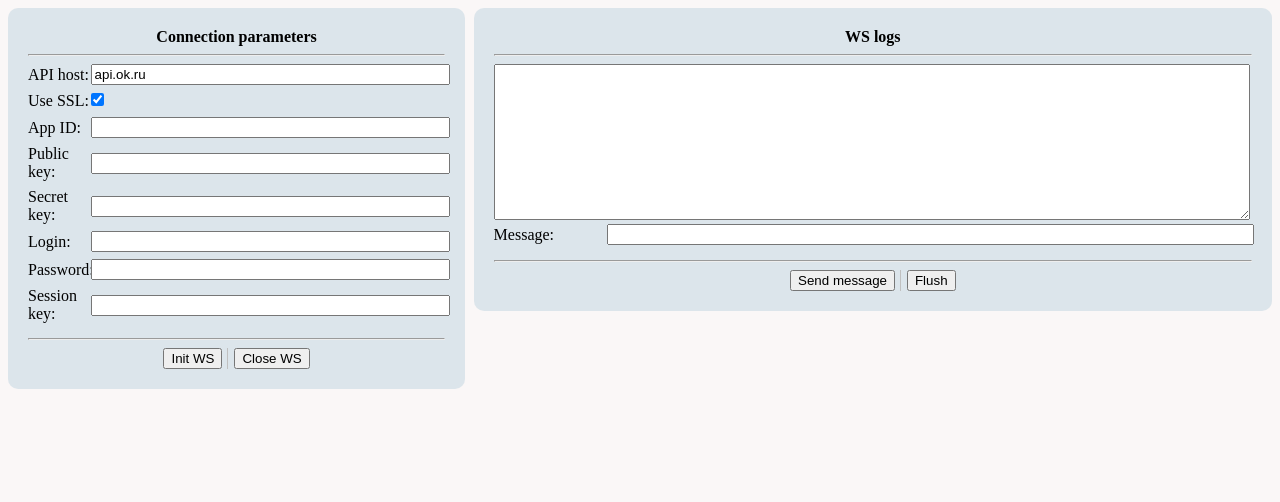
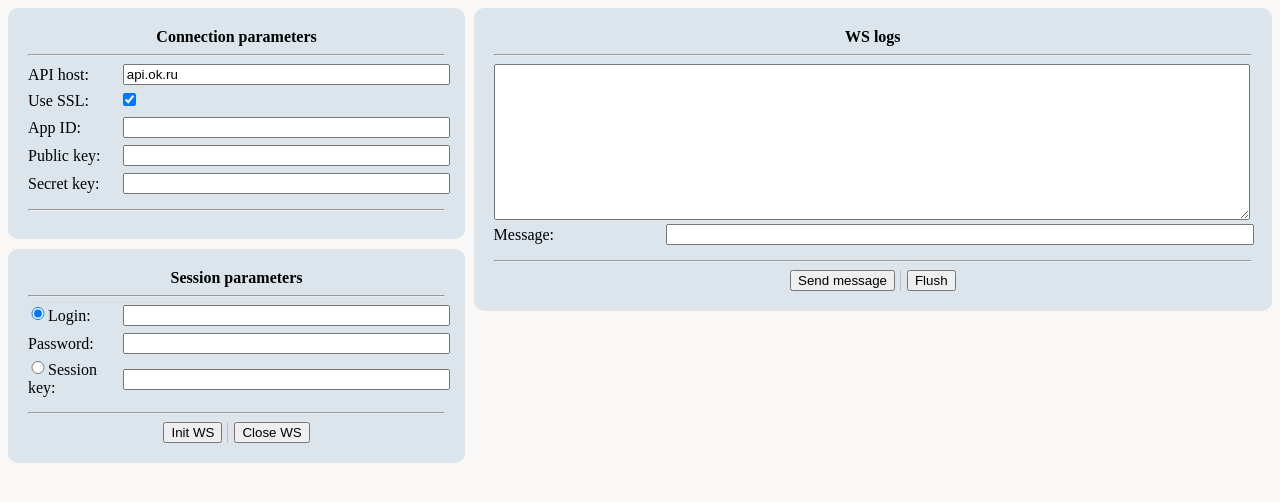
Before and after one commit to Artyomcool/ws-ok-api-testform, a plain HTML site: page index.html in a window 1280 px wide. Drawn offline with Linux system fonts and the light colour scheme.

Commit message:
session settings updated

```diff
--- a/css/main.css
+++ b/css/main.css
@@ -1,6 +1,10 @@
 .ws-params {
     float: left;
     width: 33%;
+}
+
+.session-params {
+    margin-top: 10px;
 }
 
 .ws-param {
@@ -10,7 +14,12 @@
 }
 
 .ws-param > .ws-param-title {
-    width: 15%;
+    width: 25%;
+}
+
+.radio {
+    width: 20px;
+    float: left;
 }
 
 .ws-param > .ws-param-value-field {
--- a/index.html
+++ b/index.html
@@ -52,36 +52,7 @@
                     <input id="secret-key">
                 </span>
             </div>
-            <div class="ws-param">
-                <span class="ws-param-title">
-                    Login:
-                </span>
-                <span class="ws-param-value-field">
-                    <input id="user-login">
-                </span>
-            </div>
-            <div class="ws-param">
-                <span class="ws-param-title">
-                    Password:
-                </span>
-                <span class="ws-param-value-field">
-                    <input id="user-password">
-                </span>
-            </div>
-            <div class="ws-param">
-                <span class="ws-param-title">
-                    Session key:
-                </span>
-                <span class="ws-param-value-field">
-                    <input id="session-key">
-                </span>
-            </div>
             <hr/>
-            <div class="actions">
-                <button type="submit" id="init-connection" onclick="initWs()">Init WS</button>
-                <span class="vr"></span>
-                <button type="submit" id="close-connection" onClick="closeConnect()">Close WS</button>
-            </div>
         </div>
 
         <div class="data-log island">
@@ -105,5 +76,40 @@
                 <button type="submit" id="flushLog" onClick="flushLog()">Flush</button>
             </div>
         </div>
+
+        <div class="ws-params island session-params ">
+            <div class="island-title">Session parameters</div>
+            <hr/>
+            <div class="ws-param">
+                <span class="ws-param-title">
+                    <label><input type="radio" name="session_type" value="user_session" id="user_login" class="radio" checked> <span>Login:</span></label>
+                </span>
+                <span class="ws-param-value-field">
+                    <input id="user-login">
+                </span>
+            </div>
+            <div class="ws-param">
+                <span class="ws-param-title">
+                    Password:
+                </span>
+                <span class="ws-param-value-field">
+                    <input id="user-password">
+                </span>
+            </div>
+            <div class="ws-param">
+                <span class="ws-param-title">
+                    <label><input type="radio" name="session_type" value="key_session" id="use_session" class="radio"> <span>Session key:</span></label>
+                </span>
+                <span class="ws-param-value-field">
+                    <input id="session-key">
+                </span>
+            </div>
+            <hr/>
+            <div class="actions">
+                <button type="submit" id="init-connection" onclick="initWs()">Init WS</button>
+                <span class="vr"></span>
+                <button type="submit" id="close-connection" onClick="closeConnect()">Close WS</button>
+            </div>
+        </div>
     </body>
 </html>
--- a/js/ws_client.js
+++ b/js/ws_client.js
@@ -34,7 +34,7 @@ function login(userName, pwd, sessionKey) {
             function (status, data, error) {
                 var url = "ws" + getSslPrefix() + "://" + document.getElementById("api-host").value + "/websocket/" + document.getElementById("public-key").value+"/";
 
-                if (sessionKey !== "") {
+                if (document.getElementById("use_session").checked) {
                     url += sessionKey;
                 } else if (status === 'ok') {
                     url += data['session_key'];
```
